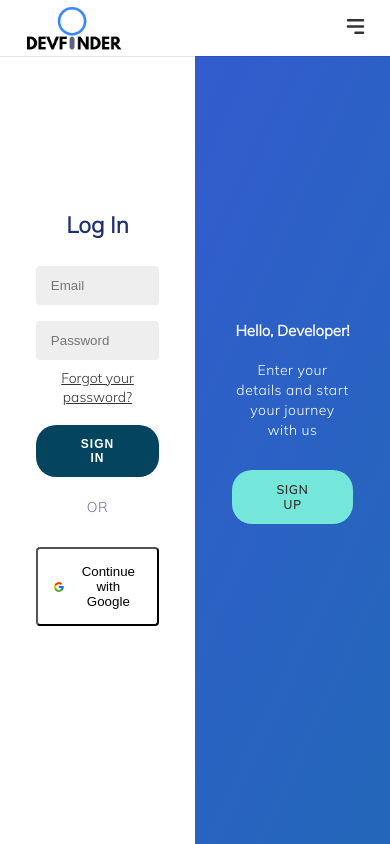
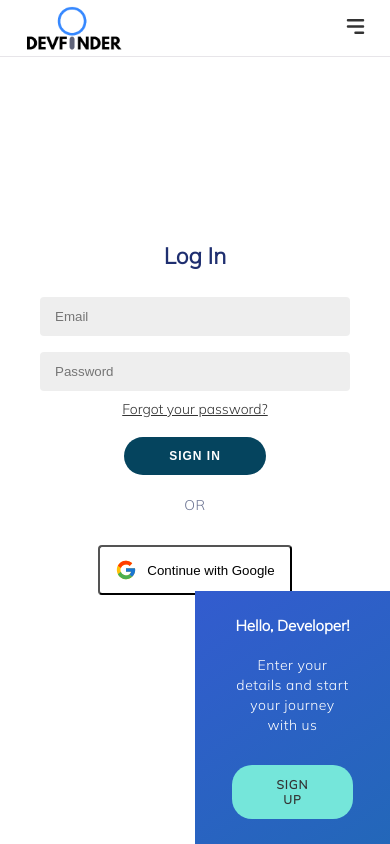
Before and after one commit to atharvabhide/DevFinder, a React (Vite) app: page /login in a window 390 px wide. Built offline with nearby package versions, Linux system fonts and the light colour scheme.

Commit message:
feat: API integrated for projects

```diff
--- a/package.json
+++ b/package.json
@@ -10,6 +10,7 @@
   },
   "dependencies": {
     "auto-text-size": "^0.2.2",
+    "axios": "^1.3.6",
     "react": "^18.2.0",
     "react-dom": "^18.2.0",
     "react-icons": "^4.8.0",
--- a/src/pages/Login/Login.module.css
+++ b/src/pages/Login/Login.module.css
@@ -234,4 +234,40 @@ transition: transform 0.6s ease-in-out;
         padding: 1.5rem 2.5rem 2rem;
         transition: transform 0.8s ease-in-out, opacity 0.45s linear;
       }
+      form.signUpContainer {
+        transform: translateX(100%);
+      }
+      .signInContainer{
+        /* width: 100%; */
+      }
+
+
+      main.sign-up-mode form.signInContainer {
+        transform: translateX(100%);
+      }
+
+      main.sign-up-mode form.signUpContainer {
+        transform: translateX(0%);
+      }
 }
+@media screen and (max-width: 570px){
+    .overlay{
+        position: absolute;
+        height: 30vh;
+        bottom: 0;
+    }
+    .signInContainer{
+        width: 100%;
+        position: absolute;
+        right: -100%;
+
+    }
+    .signUpContainer{
+        width: 100%;
+        position: absolute;
+        left: -100%;
+    }
+    .ghostButton{
+        visibility: visible;
+    }
+}
--- a/src/pages/Projects/Projects.jsx
+++ b/src/pages/Projects/Projects.jsx
@@ -6,10 +6,30 @@ import { useNavigate } from 'react-router'
 import { ProjectCard } from '../../components/ProjectCard/ProjectCard'
 import { Link } from 'react-router-dom'
 import {Footer} from '../../components/Footer/Footer'
+import { useState, useEffect } from 'react'
+import axios from 'axios'
+
 
 export const Projects = () => {
 
   const navigate = useNavigate();
+  const [myData, setMyData] = useState([]);
+  const [isError, setIsError] = useState("");
+
+  // Using Promises
+
+  useEffect(() => {
+    axios
+    .get("http://127.0.0.1:8000/project-api/projects/?page=1")
+    .then(response => {
+      const data = response.data;
+      const projects = data.results;
+      setMyData(projects);
+    })
+    .catch((error) => setIsError(error.message))
+  }, [])
+
+
 
   return (
     <>
@@ -18,10 +38,28 @@ export const Projects = () => {
             Idhar kuch toh header dalte searchbar ke sath
             <SearchBar />
         </div>
-        <div className={styles.projects}>
+
 
           <Link to="/projects/project">
-          <ProjectCard
+
+
+          <div className={styles.projects}>
+          {myData.map((items) => (
+
+
+            <ProjectCard
+              projectName={items.title}
+              image={items.featuredImage}
+            />
+
+
+
+          ) )}
+          </div>
+
+
+          {/* <ProjectCard
+
             image={ProjectImage}
             projectName="Portfolio"
             projectDeveloper="wolfmartel"
@@ -64,10 +102,13 @@ export const Projects = () => {
             tool2="MongoDB"
             tool3="Node.js"
             tool4="Express.js"
-          />
+          /> */}
+
+          {/* <ProjectCard /> */}
           </Link>
-        </div>
+
       </div>
+
       <Footer />
     </>
   )
```
Also changed, not shown: 1 other file (tests, documents, lock files or other folders).
